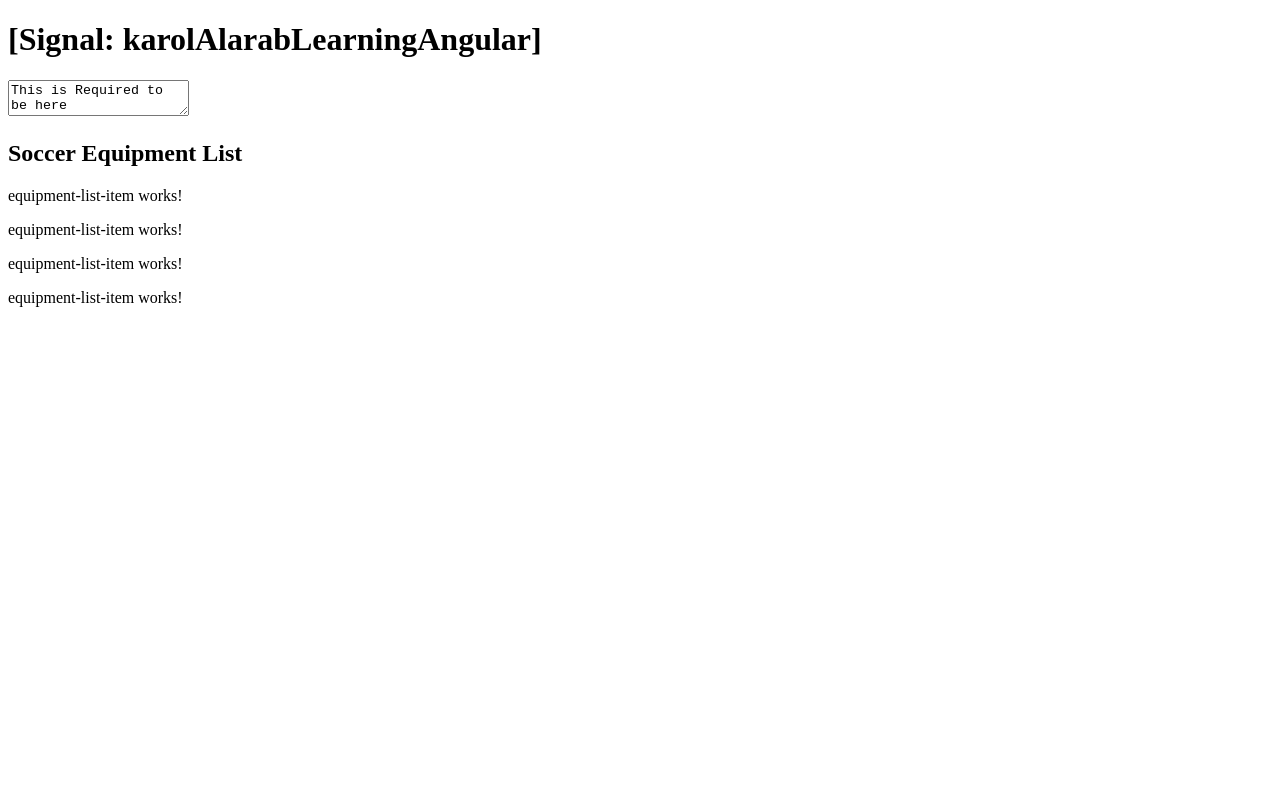
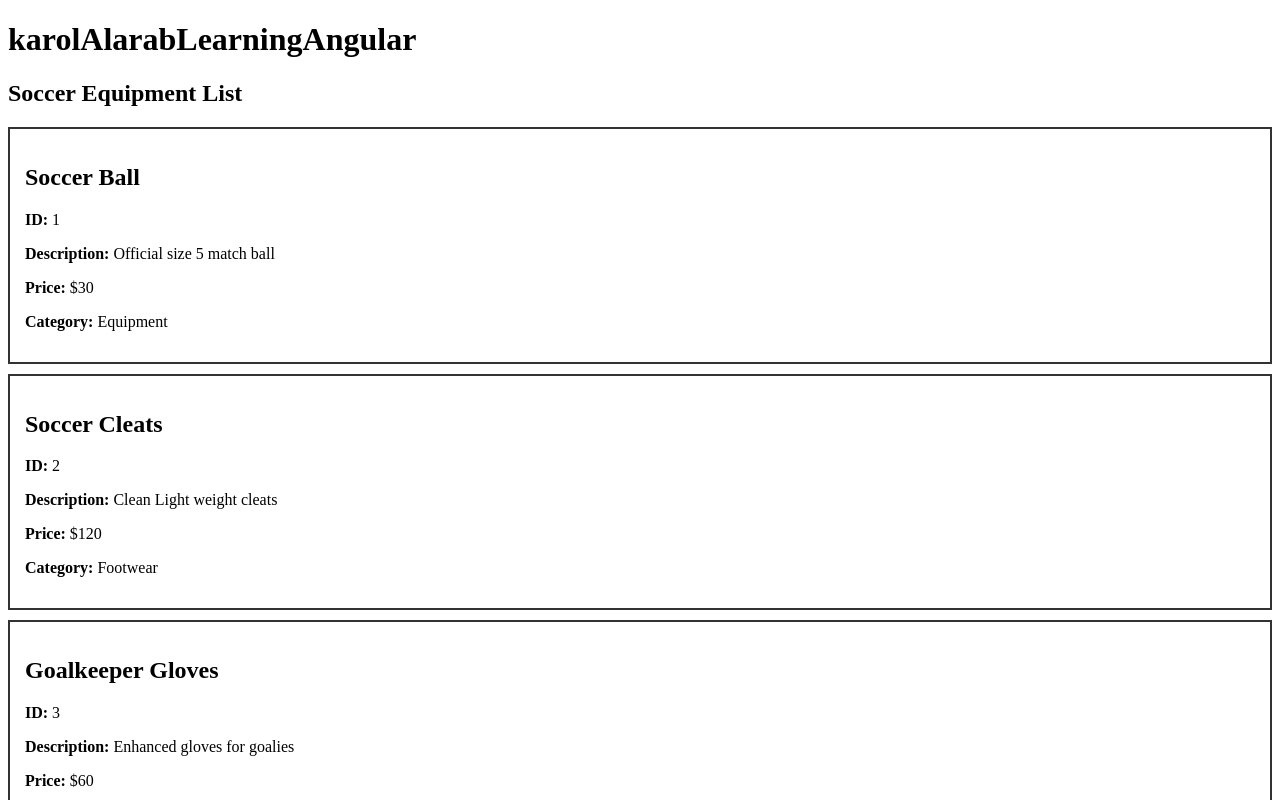
Before and after one commit to Karol-ALArab/karolAlarabLearningAngular, an Angular app: page / in a window 1280 px wide. Shown: the top 800 px of the page. Built offline with nearby package versions, Linux system fonts and the light colour scheme.

Commit message:
fixup! Step 5-8: changing app.html and adding content tags

```diff
--- a/src/app/app.html
+++ b/src/app/app.html
@@ -14,6 +14,5 @@
   </div>
 </div>
 -->
-<h1>{{ title }}</h1>
-<textarea>This is Required to be here</textarea>
+<h1>{{ title() }}</h1>
 <app-equipment-list></app-equipment-list>
--- a/src/app/equipment-list-item/equipment-list-item.css
+++ b/src/app/equipment-list-item/equipment-list-item.css
@@ -0,0 +1,6 @@
+:host {
+  display: block;
+  border: 2px solid #333;
+  padding: 15px;
+  margin: 10px 0;
+}
--- a/src/app/equipment-list-item/equipment-list-item.html
+++ b/src/app/equipment-list-item/equipment-list-item.html
@@ -1 +1,7 @@
-<p>equipment-list-item works!</p>
+<div *ngIf="item" class="equipment-item">
+  <h2>{{ item.name }}</h2>
+  <p><strong>ID:</strong> {{ item.id }}</p>
+  <p><strong>Description:</strong> {{ item.description }}</p>
+  <p><strong>Price:</strong> ${{ item.price }}</p>
+  <p><strong>Category:</strong> {{ item.category }}</p>
+</div>
--- a/src/app/equipment-list-item/equipment-list-item.ts
+++ b/src/app/equipment-list-item/equipment-list-item.ts
@@ -1,9 +1,10 @@
 import {Component, Input, } from '@angular/core';
 import {Items} from '../shared-models/items';
+import {NgIf} from '@angular/common';
 
 @Component({
   selector: 'app-equipment-list-item',
-  imports: [],
+  imports: [NgIf],
   templateUrl: './equipment-list-item.html',
   styleUrl: './equipment-list-item.css',
 })
--- a/src/app/equipment-list/equipment-list.html
+++ b/src/app/equipment-list/equipment-list.html
@@ -1,8 +1,8 @@
 <div class="equipment-list-container">
   <h2>Soccer Equipment List</h2>
 
-  <app-equipment-list-item></app-equipment-list-item>
-  <app-equipment-list-item></app-equipment-list-item>
-  <app-equipment-list-item></app-equipment-list-item>
-  <app-equipment-list-item></app-equipment-list-item>
+  <app-equipment-list-item
+    *ngFor="let equipment of items"
+    [item]="equipment">
+  </app-equipment-list-item>
 </div>
--- a/src/app/equipment-list/equipment-list.ts
+++ b/src/app/equipment-list/equipment-list.ts
@@ -1,11 +1,14 @@
 import { Component } from '@angular/core';
 import {Items} from '../shared-models/items';
 import {EquipmentListItem} from '../equipment-list-item/equipment-list-item';
+import {NgFor} from '@angular/common';
+
 
 @Component({
   selector: 'app-equipment-list',
   imports: [
-    EquipmentListItem
+    EquipmentListItem,
+  NgFor
   ],
   templateUrl: './equipment-list.html',
   styleUrl: './equipment-list.css',
```
